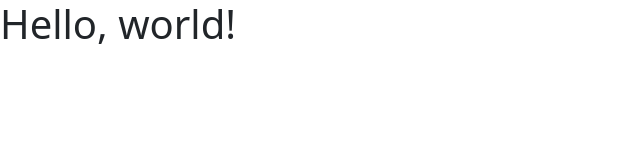
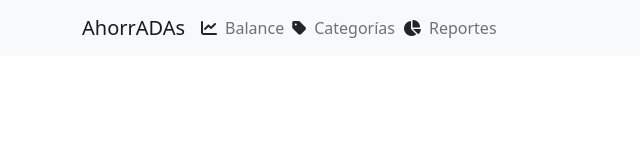
Before and after one commit to San-rui/AhorrADAs, a plain HTML site: page index.html in a window 1280 px wide. Shown: the whole page, without its empty margins (0-640 px from the left). Drawn offline with Linux system fonts and the light colour scheme.

Commit message:
add nav bar

```diff
--- a/index.html
+++ b/index.html
@@ -11,7 +11,40 @@
         <title>AhorrADAs</title>
     </head>
     <body>
-        <h1>Hello, world!</h1>
+        <nav class="navbar navbar-expand-lg navbar-light bg-light sticky-top">
+            <div class="container">
+                <a class="navbar-brand" href="#">AhorrADAs</a>
+                <button class="navbar-toggler" type="button" data-bs-toggle="collapse" data-bs-target="#navbarSupportedContent" aria-controls="navbarSupportedContent" aria-expanded="false" aria-label="Toggle navigation">
+                    <span class="navbar-toggler-icon"></span>
+                </button>
+                <div class="collapse navbar-collapse d-{xl}-{d-flex justify-content-end} " id="navbarSupportedContent">
+                    <ul class="navbar-nav me-auto mb-2 mb-lg-0">
+
+                        <li class="nav-item d-flex">
+                            <i class="fas fa-chart-line d-flex align-items-center"></i>
+                            <a class="nav-link" href="#">Balance</a>
+                        </li>
+                        <li class="nav-item d-flex">
+                            <i class="fas fa-tag d-flex align-items-center"></i>
+                            <a class="nav-link" href="#">Categorías</a>
+                        </li>
+                        <li class="nav-item d-flex">
+                            <i class="fas fa-chart-pie d-flex align-items-center"></i>
+                            <a class="nav-link" href="#">Reportes</a>
+                        </li>
+                    </ul>
+                </div>
+            </div>
+        </nav>
+        <main>
+            <div class="container">
+
+
+            </div>
+        </main>
+        <footer></footer>
+
         <script src="./assets/js/bootstrap.min.js"></script>
+        <script src="https://kit.fontawesome.com/7538d07a3c.js" crossorigin="anonymous"></script>
     </body>
 </html>
```
